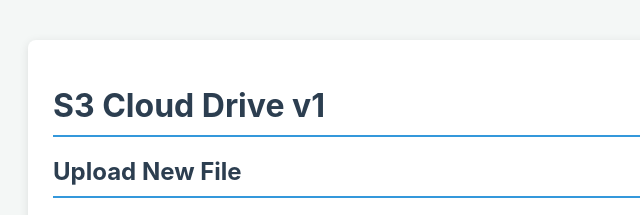
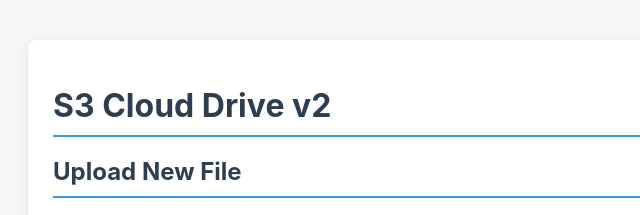
Before and after one commit to hasabnistejas28/flask-crud, a plain HTML site: page frontend/index.html in a window 1280 px wide. Shown: the top 215 px of the page, 87-727 px from the left. Drawn offline with Linux system fonts and the light colour scheme; no server answers.

```diff
--- a/frontend/index.html
+++ b/frontend/index.html
@@ -23,7 +23,7 @@
 </head>
 <body>
     <div class="container">
-        <h1>S3 Cloud Drive v1</h1>
+        <h1>S3 Cloud Drive v2</h1>
         <div id="flash-messages"></div>
 
         <h2>Upload New File</h2>
```
Also changed, not shown: 1 other file.
